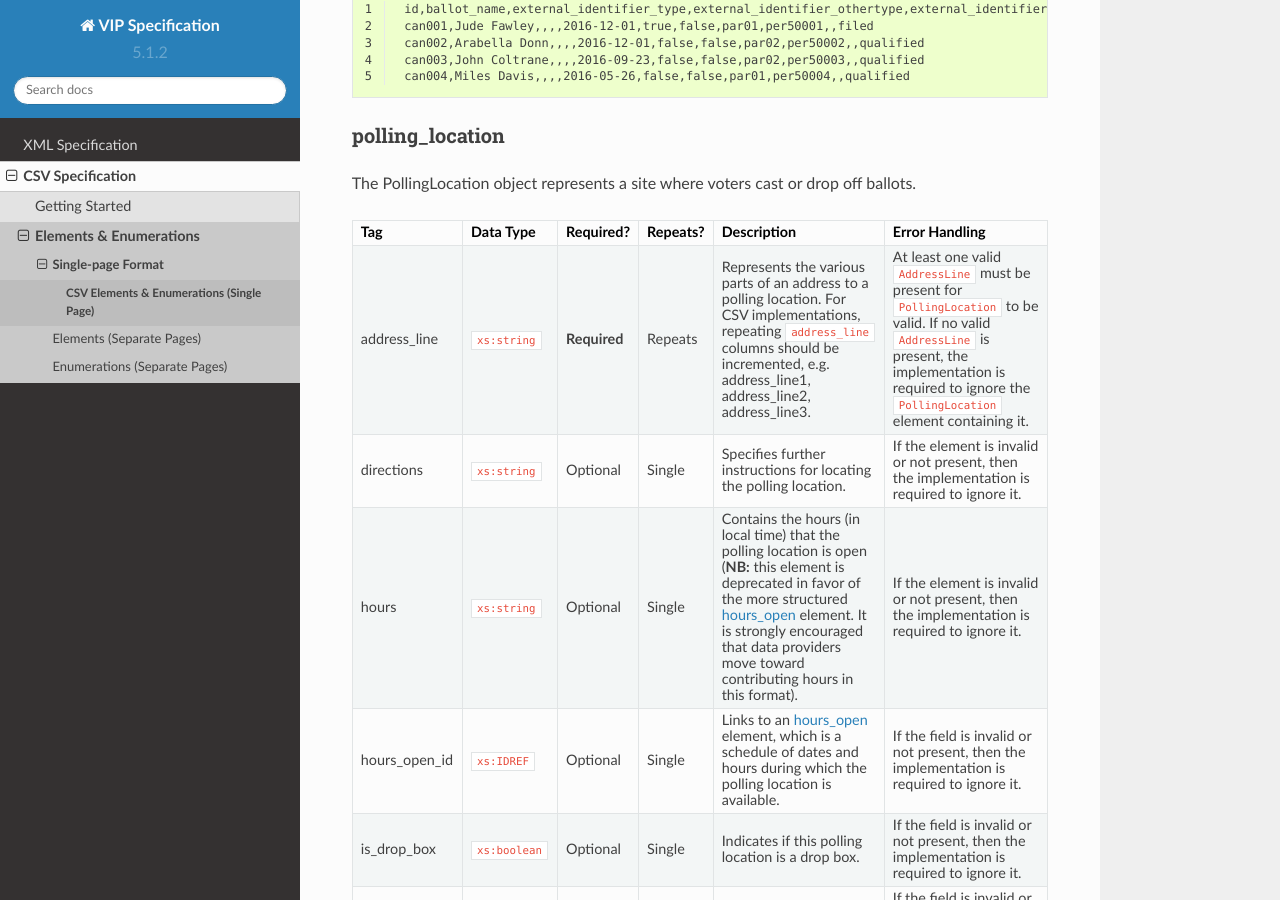
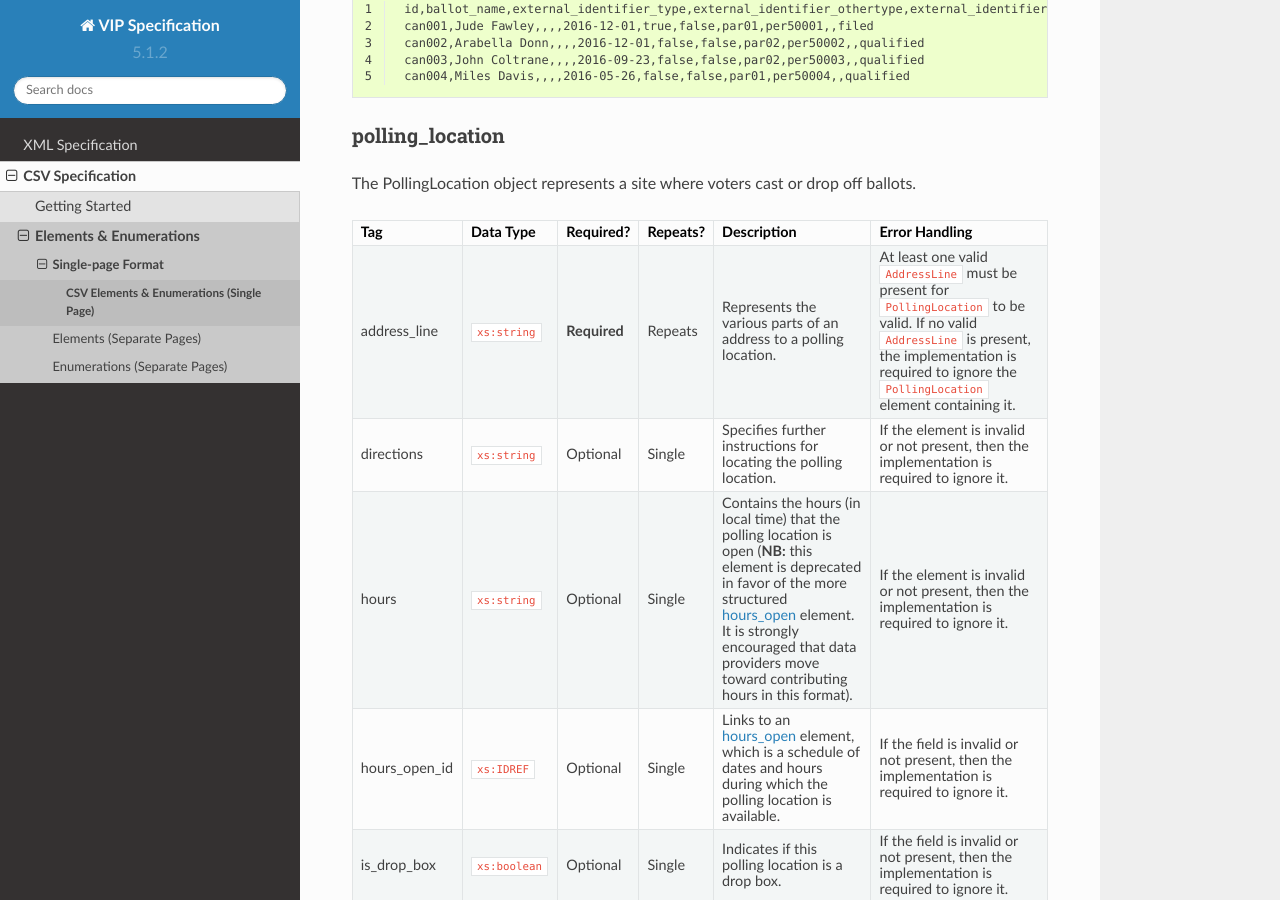
Before and after one commit to votinginfoproject/vip-specification, a Sphinx documentation site: the page built from docs/built_rst/csv/single_page.rst, in a window 1280 px wide and 900 px high, scrolled down 25679 px. Built offline with Sphinx 7.4.7 and the Read the Docs theme 2.0.0, drawn with Linux system fonts in a browser that asks for light colours.

Commit message:
Updated RST files for street segment and polling location corrections

```diff
--- a/docs/built_rst/csv/elements/street_segment.rst
+++ b/docs/built_rst/csv/elements/street_segment.rst
@@ -45,7 +45,7 @@
 |                        |                           |              |              | that contains the entire street segment. | the implementation is required to ignore |
 |                        |                           |              |              |                                          | the StreetSegment element containing it. |
 +------------------------+---------------------------+--------------+--------------+------------------------------------------+------------------------------------------+
-| start_house_number     | ``xs:IDREF``              | Optional     | Single       | The house number at which the street     | Unless **IncludesAllAddresses** or       |
+| start_house_number     | ``xs:integer``            | Optional     | Single       | The house number at which the street     | Unless **IncludesAllAddresses** or       |
 |                        |                           |              |              | segment starts. This value is necessary  | **IncludesAllStreets** are true, if the  |
 |                        |                           |              |              | for the street segment to make any       | field is not present or invalid, the     |
 |                        |                           |              |              | sense. Unless **IncludesAllAddresses**   | implementation is required to ignore the |
--- a/docs/built_rst/csv/single_page.rst
+++ b/docs/built_rst/csv/single_page.rst
@@ -1197,11 +1197,11 @@
 | Tag             | Data Type                 | Required?    | Repeats?     | Description                              | Error Handling                           |
 +=================+===========================+==============+==============+==========================================+==========================================+
 | address_line    | ``xs:string``             | **Required** | Repeats      | Represents the various parts of an       | At least one valid ``AddressLine`` must  |
-|                 |                           |              |              | address to a polling location. For CSV   | be present for ``PollingLocation`` to be |
-|                 |                           |              |              | implementations, repeating               | valid. If no valid ``AddressLine`` is    |
-|                 |                           |              |              | ``address_line`` columns should be       | present, the implementation is required  |
-|                 |                           |              |              | incremented, e.g. address_line1,         | to ignore the ``PollingLocation``        |
-|                 |                           |              |              | address_line2, address_line3.            | element containing it.                   |
+|                 |                           |              |              | address to a polling location.           | be present for ``PollingLocation`` to be |
+|                 |                           |              |              |                                          | valid. If no valid ``AddressLine`` is    |
+|                 |                           |              |              |                                          | present, the implementation is required  |
+|                 |                           |              |              |                                          | to ignore the ``PollingLocation``        |
+|                 |                           |              |              |                                          | element containing it.                   |
 +-----------------+---------------------------+--------------+--------------+------------------------------------------+------------------------------------------+
 | directions      | ``xs:string``             | Optional     | Single       | Specifies further instructions for       | If the element is invalid or not         |
 |                 |                           |              |              | locating the polling location.           | present, then the implementation is      |
```
Also changed, not shown: other parts of docs/built_rst/csv/single_page.rst (+1 -1 lines), docs/built_rst/csv/elements/polling_location.rst (+5 -5 lines), docs/built_rst/tables/elements/polling_location.rst (+5 -5 lines), docs/built_rst/xml/elements/polling_location.rst (+5 -5 lines), docs/built_rst/xml/single_page.rst (+5 -5 lines).
